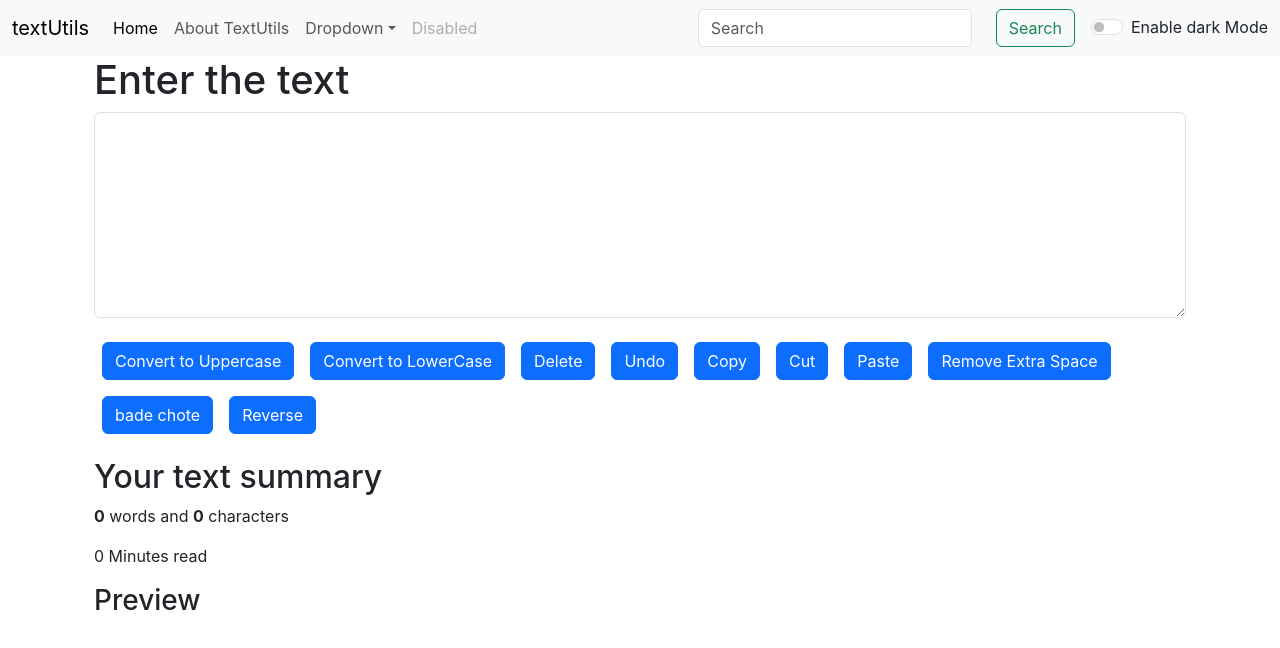
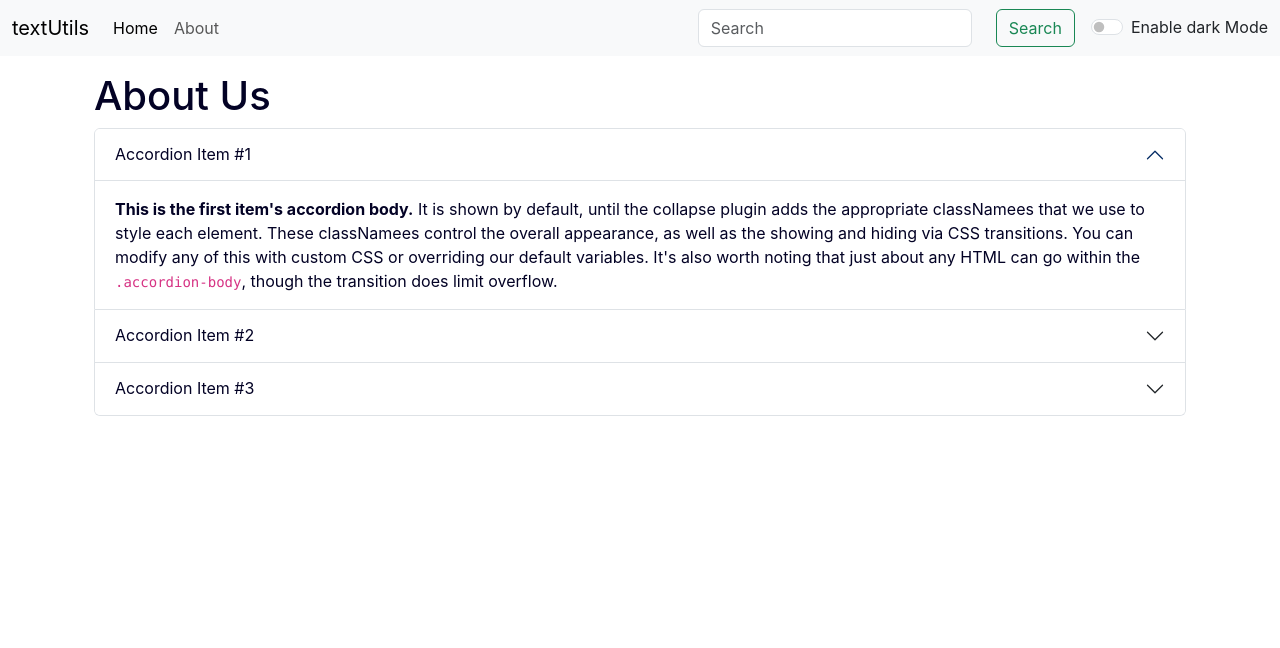
Before and after one commit to Manish72366/TextUtils, a React (Create React App) app: page /about in a window 1280 px wide. Shown: the top 648 px of the page. Built offline with nearby package versions, Linux system fonts and the light colour scheme.

Commit message:
Learned about react router

```diff
--- a/package.json
+++ b/package.json
@@ -8,6 +8,7 @@
     "@testing-library/user-event": "^13.5.0",
     "react": "^18.2.0",
     "react-dom": "^18.2.0",
+    "react-router-dom": "^6.14.2",
     "react-scripts": "5.0.1",
     "web-vitals": "^2.1.4"
   },
--- a/src/App.js
+++ b/src/App.js
@@ -3,8 +3,14 @@ import React , { useState } from "react";
 import Navbar from "./components/Navbar";
 import TextForm from "./components/TextForm";
 // import Alert from "./components/Alert";
-// import About from "./components/About";
-
+import About from "./components/About";
+// go to react router and from there you can see this code  and put here.
+import {
+  BrowserRouter,
+  Routes,
+  Route,
+  Link,
+} from "react-router-dom"
 
 function App() {
   const [mode , setMode] = useState('light');
@@ -15,7 +21,7 @@ function App() {
       msg : message,
       type : type
     })
-    // Now niche wala hum ku use kr re explain abhi apne jaise dark mode on kiya message aayega ar apne use cross se cut kr diya so wo chala gya now alert ki value still usme values rahengi but wo chala gya so agr ab ap phir enable dark mode karoge so wo nahi aayega kunki apne cross krke hata diya and alert null bhi nahi hua so you have to refersh the page ,but niche time out se hm use fir null kr denge ar phir use bula denge even if i delete it.
+
     setTimeout(() => {
       setAlert(null);
     }, 1500);
@@ -57,12 +63,20 @@ function App() {
   return (
 
     <>
-      <Navbar title="textUtils" aboutText="About TextUtils" mode = {mode} toggleMode = {toggleMode}/>
+     <BrowserRouter>
+      <Navbar title="textUtils" aboutText="About" mode = {mode} toggleMode = {toggleMode}/>
       {/* <Alert alert = {alert}/> */}
       <div className="container my-7" >
-        <TextForm heading = "Enter the text" mode = {mode} showAlert = {showAlert}/>
+        {/* this we took from react router  */}
+        {/* meaning of this that we click on home about and so on so how we switch to those pages */}
+        {/* exact path matches exact path and simply write path matches partially so always write exact */}
+        {/*react  router used to switch in pages without loading page as single page experience it gaves to us*/}
+        <Routes>
+          <Route exact path="/about" element={<About mode = {mode} />} />
+          <Route exact path="/" element={<TextForm heading="Enter the text to analyze below" mode = {mode} />} />
+        </Routes>
       </div>
-      {/* <About/> */}
+      </BrowserRouter>
     </>
   );
 }
--- a/src/components/About.js
+++ b/src/components/About.js
@@ -1,9 +1,9 @@
 import React ,{ useState }  from "react";
 
 
-export default function About() {
+export default function About(props) {
     // making a state object so mode is an object here have more functionallity
-    const [mode , setMode] = useState(
+    const [mode1 , setMode] = useState(
         {
             color : 'black',
             backgroundColor : 'white'
@@ -12,7 +12,7 @@ export default function About() {
     const [btn , setbtn] = useState("Dark Mode");
     const handleMode = () =>
     {
-         if (mode.color === 'white')
+         if (mode1.color === 'white')
          {
            setMode({
             color : 'black',
@@ -31,8 +31,8 @@ export default function About() {
     }
   return (
     <>
-      <div className="container my-3" style={mode}>
-        <h1 style={mode}>About Us</h1>
+      <div className="container my-3" style = {{backgroundColor : props.mode === 'dark'? 'rgb(3 ,2, 37)' : 'white' , color : props.mode === 'dark'? 'white': 'rgb(3 ,2, 37)'}}>
+        <h1 style = {{backgroundColor : props.mode === 'dark'? 'rgb(3 ,2, 37)' : 'white' , color : props.mode === 'dark'? 'white': 'rgb(3 ,2, 37)'}}>About Us</h1>
         <div className="accordion" id="accordionPanelsStayOpenExample">
           <div className="accordion-item">
             <h2 className="accordion-header">
@@ -43,7 +43,7 @@ export default function About() {
                 data-bs-target="#panelsStayOpen-collapseOne"
                 aria-expanded="true"
                 aria-controls="panelsStayOpen-collapseOne"
-                style={mode}
+                style = {{backgroundColor : props.mode === 'dark'? 'rgb(3 ,2, 37)' : 'white' , color : props.mode === 'dark'? 'white': 'rgb(3 ,2, 37)'}}
               >
                 Accordion Item #1
               </button>
@@ -52,7 +52,7 @@ export default function About() {
               id="panelsStayOpen-collapseOne"
               className="accordion-collapse collapse show"
             >
-              <div className="accordion-body" style={mode}>
+              <div className="accordion-body" style = {{backgroundColor : props.mode === 'dark'? 'rgb(3 ,2, 37)' : 'white' , color : props.mode === 'dark'? 'white': 'rgb(3 ,2, 37)'}}>
                 <strong>This is the first item's accordion body.</strong> It is
                 shown by default, until the collapse plugin adds the appropriate
                 classNamees that we use to style each element. These classNamees control
@@ -74,7 +74,7 @@ export default function About() {
                 data-bs-target="#panelsStayOpen-collapseTwo"
                 aria-expanded="false"
                 aria-controls="panelsStayOpen-collapseTwo"
-                style={mode}
+                style = {{backgroundColor : props.mode === 'dark'? 'rgb(3 ,2, 37)' : 'white' , color : props.mode === 'dark'? 'white': 'rgb(3 ,2, 37)'}}
               >
                 Accordion Item #2
               </button>
@@ -83,7 +83,7 @@ export default function About() {
               id="panelsStayOpen-collapseTwo"
               className="accordion-collapse collapse"
             >
-              <div className="accordion-body" style={mode}>
+              <div className="accordion-body" style = {{backgroundColor : props.mode === 'dark'? 'rgb(3 ,2, 37)' : 'white' , color : props.mode === 'dark'? 'white': 'rgb(3 ,2, 37)'}}>
                 <strong>This is the second item's accordion body.</strong> It is
                 hidden by default, until the collapse plugin adds the
                 appropriate classNamees that we use to style each element. These
@@ -105,7 +105,7 @@ export default function About() {
                 data-bs-target="#panelsStayOpen-collapseThree"
                 aria-expanded="false"
                 aria-controls="panelsStayOpen-collapseThree"
-                style={mode}
+                style = {{backgroundColor : props.mode === 'dark'? 'rgb(3 ,2, 37)' : 'white' , color : props.mode === 'dark'? 'white': 'rgb(3 ,2, 37)'}}
               >
                 Accordion Item #3
               </button>
@@ -114,7 +114,7 @@ export default function About() {
               id="panelsStayOpen-collapseThree"
               className="accordion-collapse collapse"
             >
-              <div className="accordion-body" style={mode}>
+              <div className="accordion-body" style = {{backgroundColor : props.mode === 'dark'? 'rgb(3 ,2, 37)' : 'white' , color : props.mode === 'dark'? 'white': 'rgb(3 ,2, 37)'}}>
                 <strong>This is the third item's accordion body.</strong> It is
                 hidden by default, until the collapse plugin adds the
                 appropriate classNamees that we use to style each element. These
@@ -128,9 +128,7 @@ export default function About() {
             </div>
           </div>
         </div>
-        <div className="container">
-          <button type="button" className="btn btn-dark my-3" onClick = {handleMode} style={mode}>{btn}</button>
-        </div>
+
       </div>
     </>
   );
--- a/src/components/Navbar.js
+++ b/src/components/Navbar.js
@@ -1,36 +1,30 @@
 
 import React from 'react'
-import PropTypes from 'prop-types'
-
+import PropTypes from 'prop-types';
+import { Link } from 'react-router-dom';
 export default function Navbar(props) {
+  const setFavbarHome = () =>
+  {
+    document.title = "TextUtils-Home";
+  }
+  const setFavbarAbout = () =>
+  {
+    document.title = "TextUtils-About";
+  }
   return (
     <nav className={`navbar navbar-expand-lg navbar-${props.mode} bg-${props.mode}`}> {/* Curly bracket and then backticks helps us to use  template literal inside the whole string ${} use to write js things inside */}
     <div className="container-fluid">
-      <a className="navbar-brand" href="/">{props.title}</a>
+      <Link className="navbar-brand" to="/">{props.title}</Link>
       <button className="navbar-toggler" type="button" data-bs-toggle="collapse" data-bs-target="/navbarSupportedContent" aria-controls="navbarSupportedContent" aria-expanded="false" aria-label="Toggle navigation">
         <span className="navbar-toggler-icon"></span>
       </button>
       <div className="collapse navbar-collapse" id="navbarSupportedContent">
         <ul className="navbar-nav me-auto mb-2 mb-lg-0">
           <li className="nav-item">
-            <a className="nav-link active" aria-current="page" href="/">Home</a>
+            <Link className="nav-link active" aria-current="page" to="/" onClick={setFavbarHome}>Home</Link>
           </li>
           <li className="nav-item">
-            <a className="nav-link" href="/">{props.aboutText}</a> {/* href = "/" means link to the same page where you are */}
-          </li>
-          <li className="nav-item dropdown">
-            <a className="nav-link dropdown-toggle" href="/" role="button" data-bs-toggle="dropdown" aria-expanded="false">
-              Dropdown
-            </a>
-            <ul className="dropdown-menu">
-              <li><a className="dropdown-item" href="/">Action</a></li>
-              <li><a className="dropdown-item" href="/">Another action</a></li>
-              <li><hr className="dropdown-divider"/></li> {/* non closing tags like hr should close by /> */}
-              <li><a className="dropdown-item" href="/">Something else here</a></li>
-            </ul>
-          </li>
-          <li className="nav-item">
-            <a className="nav-link disabled" aria-disabled="true">Disabled</a>
+            <Link className="nav-link" to="/about" onClick={setFavbarAbout}>{props.aboutText}</Link> {/* href = "/" means link to the same page where you are */}
           </li>
         </ul>
         <form className="d-flex" role="search">
--- a/src/components/TextForm.js
+++ b/src/components/TextForm.js
@@ -86,9 +86,9 @@ export default function TextForm(props) {
       <div className="container">
         <h1>{props.heading}</h1>
         <div className="mb-3">
-          {/* <textarea className="form-control" value={text} onChange={handleOnChange} style = {{backgroundColor : props.mode === 'dark'? 'white' : 'dark' , color : props.mode === 'dark'? 'white': 'dark'} id="MyBox" rows="8" ></textarea>{" "} inside curely bracket you can write js and here i used ternary operator also and set the style*/}
+          <textarea className="form-control" value={text} onChange={handleOnChange} style = {{backgroundColor : props.mode === 'dark'? 'rgb(3 ,2, 37)' : 'white' , color : props.mode === 'dark'? 'white': 'rgb(3 ,2, 37)'}} id="MyBox" rows="8" ></textarea> {/* {" "} inside curely bracket you can write js and here i used ternary operator also and set the style*/}
           {/* curely bracket with backticks inside a className helps us to write js */}
-          <textarea className={`form-control text-${props.mode === 'dark' ? 'light' : 'dark'}`} value={text} onChange={handleOnChange} id="MyBox" rows="8" ></textarea>{" "}
+          {/* <textarea className={`form-control text-${props.mode === 'dark' ? 'light' : 'dark'}`} value={text} onChange={handleOnChange} id="MyBox" rows="8" ></textarea>{" "} */}
           {/* value = {text} means textarea mai pre written text hoga  ar usko change aap kr skte ho setText se Now onChange used when you try to write in the text area now listen if you remove value so you can easily write any thing but value block your area to write so we have to use onChange here as on change happen we are calling a function handleOnChange . so onChange is important to write  */}
         </div>
         <button className="btn btn-primary mx-2 my-2" onClick={handleUpClick}> Convert to Uppercase </button>
```
Also changed, not shown: 1 other file (tests, documents, lock files or other folders).
